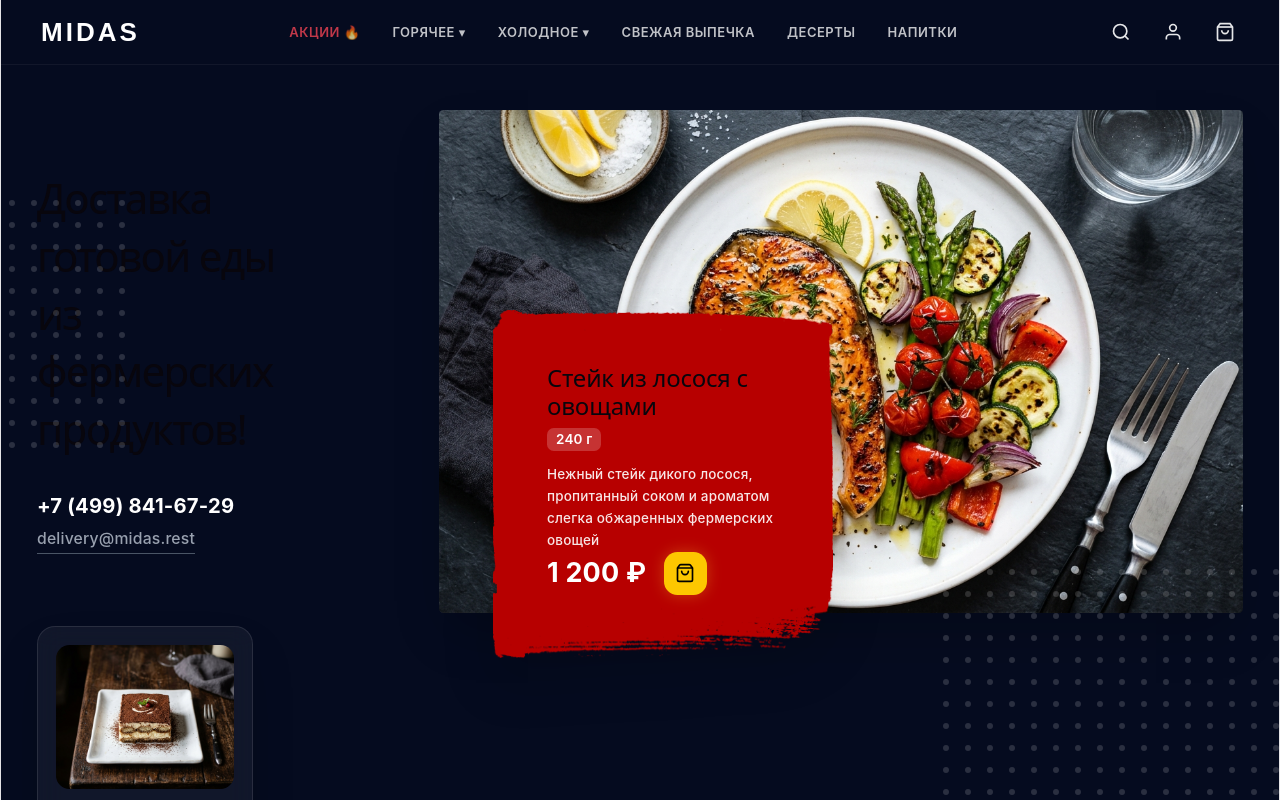
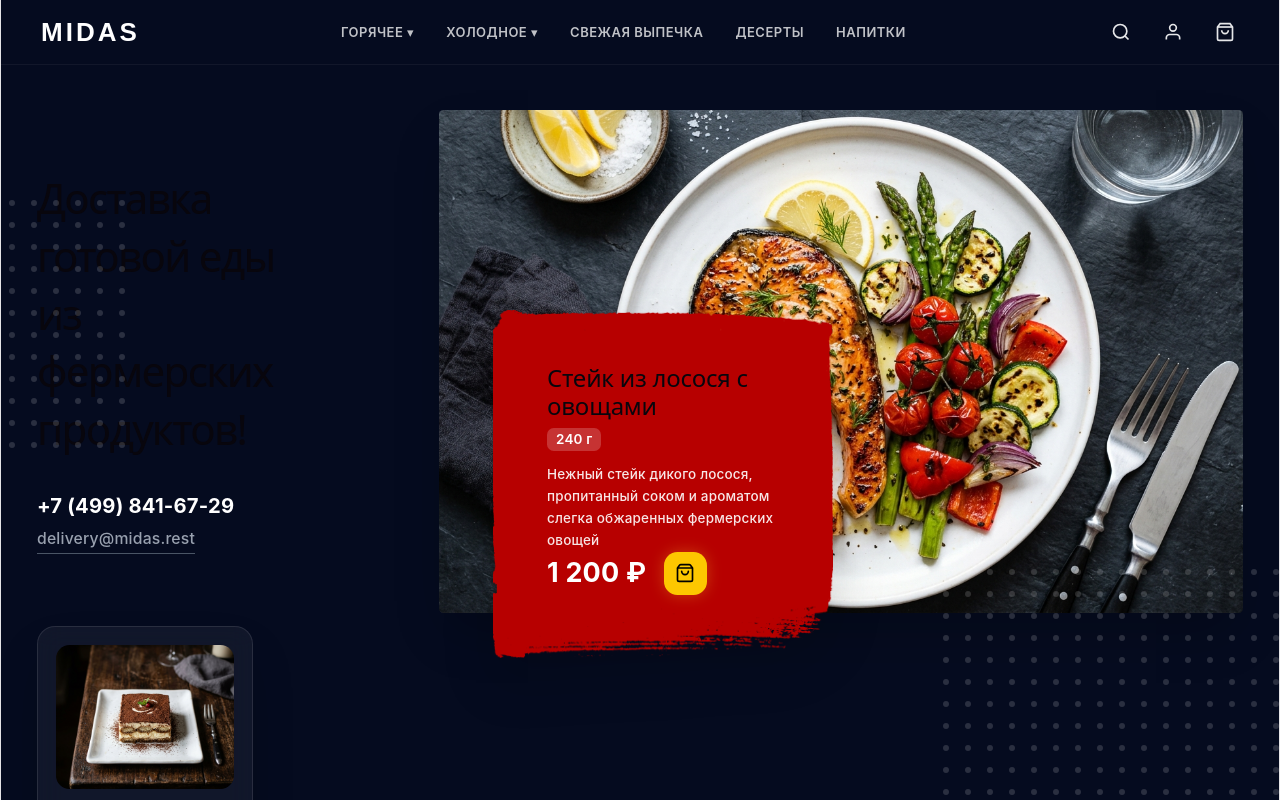
Before and after one commit to Shukrull101/midas, a React (Vite) app: page / in a window 1280 px wide. Shown: the top 800 px of the page. Built offline with nearby package versions, Linux system fonts and the light colour scheme.

Commit message:
update header

```diff
--- a/src/layout/header/header.jsx
+++ b/src/layout/header/header.jsx
@@ -29,18 +29,10 @@ const Header = () => {
 
         {/* Навигация */}
         <nav className={`${styles.nav} ${isMenuOpen ? styles.open : ""}`}>
-          <NavLink
-            to="/catalog?category=sales"
-            className={({ isActive }) =>
-              `${styles.navLink} ${isActive ? styles.active : ""}`
-            }
-            onClick={closeMenu}
-          >
-            <span className={styles.saleBadge}>АКЦИИ 🔥</span>
-          </NavLink>
+
 
           <NavLink
-            to="/catalog?category=hotmeals"
+            to="/fresh-bakery"
             className={({ isActive }) =>
               `${styles.navLink} ${isActive ? styles.active : ""}`
             }
```
